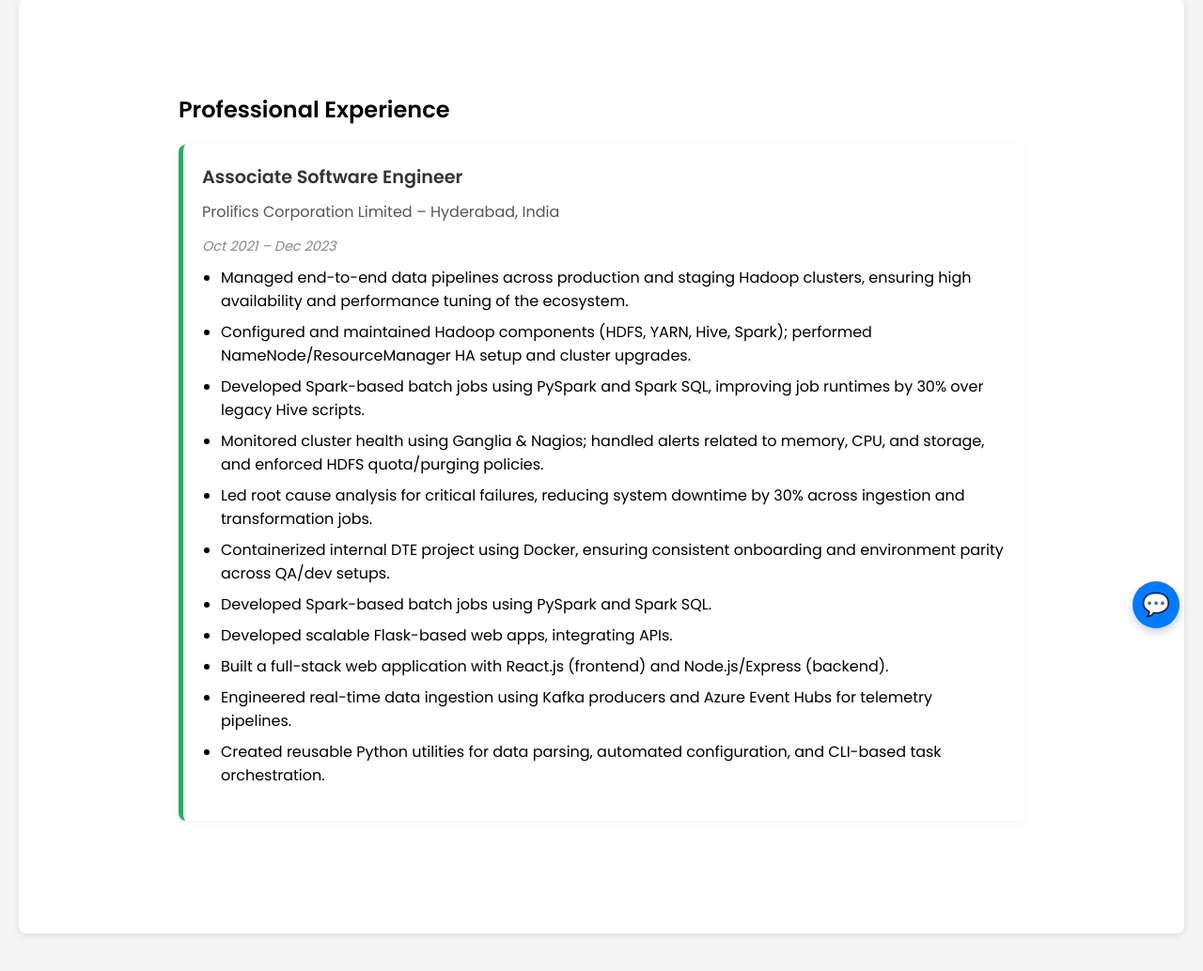
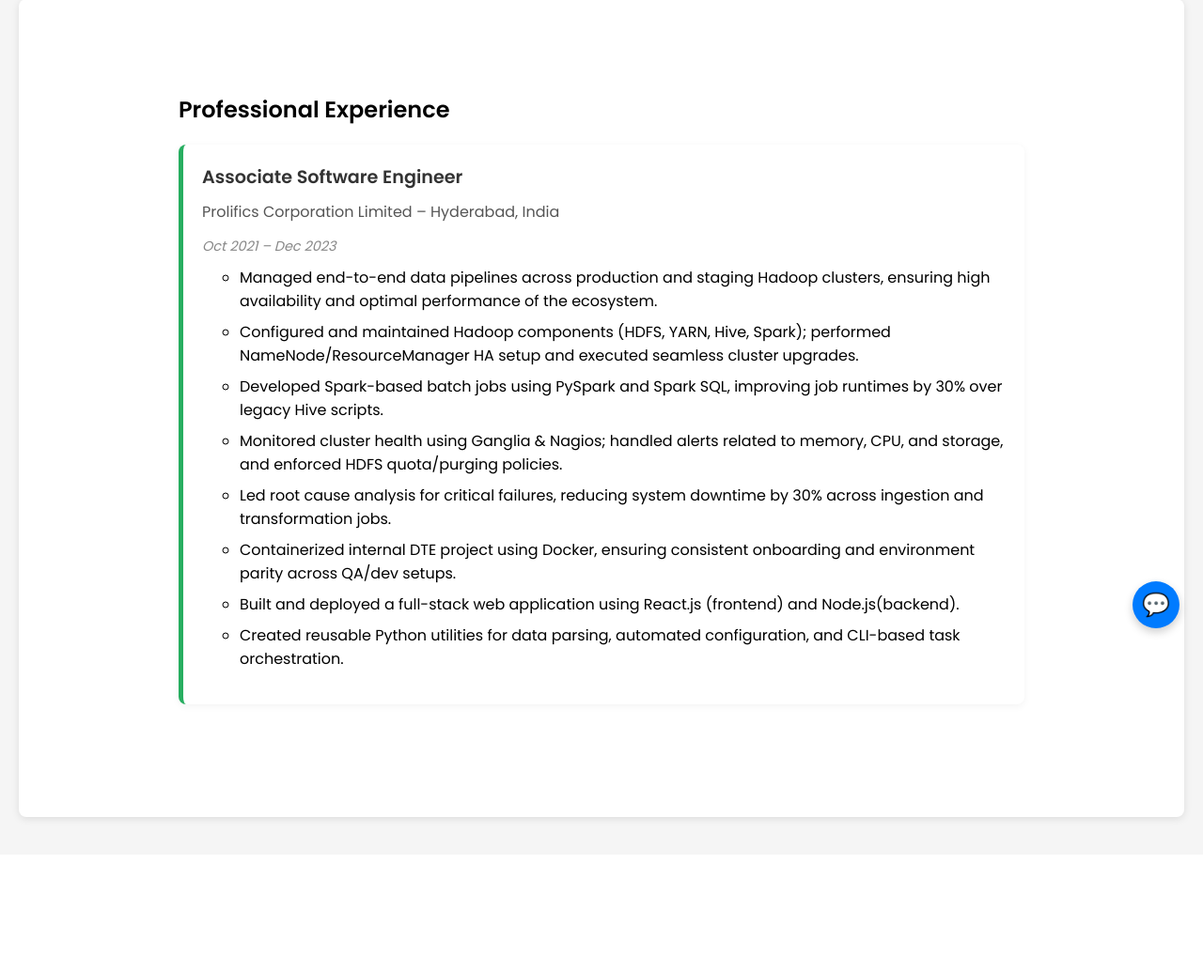
Before and after one commit to yashwanth140/portfolio-frontend, a Flask app: page /experience in a window 1280 px wide. Shown: the part 106-1140 px from the top of the page at 94% size. After the commit the page ends 983 px from the top, so only its background shows below. Run offline with Flask 3, Linux system fonts and the light colour scheme.

Commit message:
updated resume

```diff
--- a/templates/experience.html
+++ b/templates/experience.html
@@ -11,17 +11,17 @@
   <p class="company">Prolifics Corporation Limited – Hyderabad, India</p>
   <p class="dates">Oct 2021 – Dec 2023</p>
   <ul class="exp-details">
-    <li>Managed end-to-end data pipelines across production and staging Hadoop clusters, ensuring high availability and performance tuning of the ecosystem.</li>
-    <li>Configured and maintained Hadoop components (HDFS, YARN, Hive, Spark); performed NameNode/ResourceManager HA setup and cluster upgrades.</li>
+    <ul class="exp-details">
+    <li>Managed end-to-end data pipelines across production and staging Hadoop clusters, ensuring high availability and optimal performance of the ecosystem.</li>
+    <li>Configured and maintained Hadoop components (HDFS, YARN, Hive, Spark); performed NameNode/ResourceManager HA setup and executed seamless cluster upgrades.</li>
     <li>Developed Spark-based batch jobs using PySpark and Spark SQL, improving job runtimes by 30% over legacy Hive scripts.</li>
     <li>Monitored cluster health using Ganglia & Nagios; handled alerts related to memory, CPU, and storage, and enforced HDFS quota/purging policies.</li>
     <li>Led root cause analysis for critical failures, reducing system downtime by 30% across ingestion and transformation jobs.</li>
     <li>Containerized internal DTE project using Docker, ensuring consistent onboarding and environment parity across QA/dev setups.</li>
-    <li>Developed Spark-based batch jobs using PySpark and Spark SQL.</li>
-    <li>Developed scalable Flask-based web apps, integrating APIs.</li>
-    <li>Built a full-stack web application with React.js (frontend) and Node.js/Express (backend).</li>
-    <li>Engineered real-time data ingestion using Kafka producers and Azure Event Hubs for telemetry pipelines.</li>
+    <li>Built and deployed a full-stack web application using React.js (frontend) and Node.js(backend).</li>
     <li>Created reusable Python utilities for data parsing, automated configuration, and CLI-based task orchestration.</li>
+</ul>
+
   </ul>
 </div>
 
```
